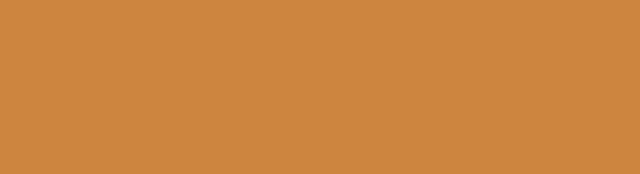
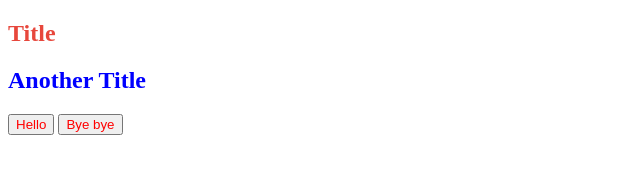
Before and after one commit to Parkyes90/css-master, a website: page index.html in a window 1280 px wide. Shown: the whole page, without its empty margins (0-640 px from the left). Drawn offline with nearby package versions, Linux system fonts and the light colour scheme; files that its build step writes are made by us from their sources.

Commit message:
variables & nest

```diff
--- a/gulpfile.babel.js
+++ b/gulpfile.babel.js
@@ -10,7 +10,7 @@ const routes = {
   css: {
     watch: "src/scss/*",
     src: "src/scss/styles.scss",
-    dest: "dest/css"
+    dest: "dist/css"
   }
 };
 
@@ -31,7 +31,7 @@ const watch = () => {
   gulp.watch(routes.css.watch, styles);
 };
 
-const clean = () => del(["dest/"]);
+const clean = () => del(["dist/"]);
 
 const prepare = gulp.series([clean]);
 
--- a/index.html
+++ b/index.html
@@ -3,8 +3,15 @@
   <head>
     <meta charset="UTF-8" />
     <meta name="viewport" content="width=device-width, initial-scale=1.0" />
-    <link rel="stylesheet" href="dest/css/styles.css" />
+    <link rel="stylesheet" href="dist/css/styles.css" />
     <title>(S)CSS Masterclass</title>
   </head>
-  <body></body>
+  <body>
+    <h2>Title</h2>
+    <div class="box">
+      <h2>Another Title</h2>
+      <button>Hello</button>
+      <button>Bye bye</button>
+    </div>
+  </body>
 </html>
--- /dev/null
+++ b/src/scss/_variables.scss
@@ -0,0 +1,2 @@
+$bg: #e7473c;
+$title: 32px;
--- a/src/scss/styles.scss
+++ b/src/scss/styles.scss
@@ -1,6 +1,20 @@
-body {
-  background: peru;
-  a {
+@import "_variables.scss";
+
+h2 {
+  color: $bg;
+}
+
+.box {
+  h2 {
     color: blue;
+    &:hover {
+      color: red;
+    }
+  }
+  button {
+    color: red;
+  }
+  &:hover {
+    background-color: green;
   }
 }
```
Also changed, not shown: dest/css/styles.css (deleted).
